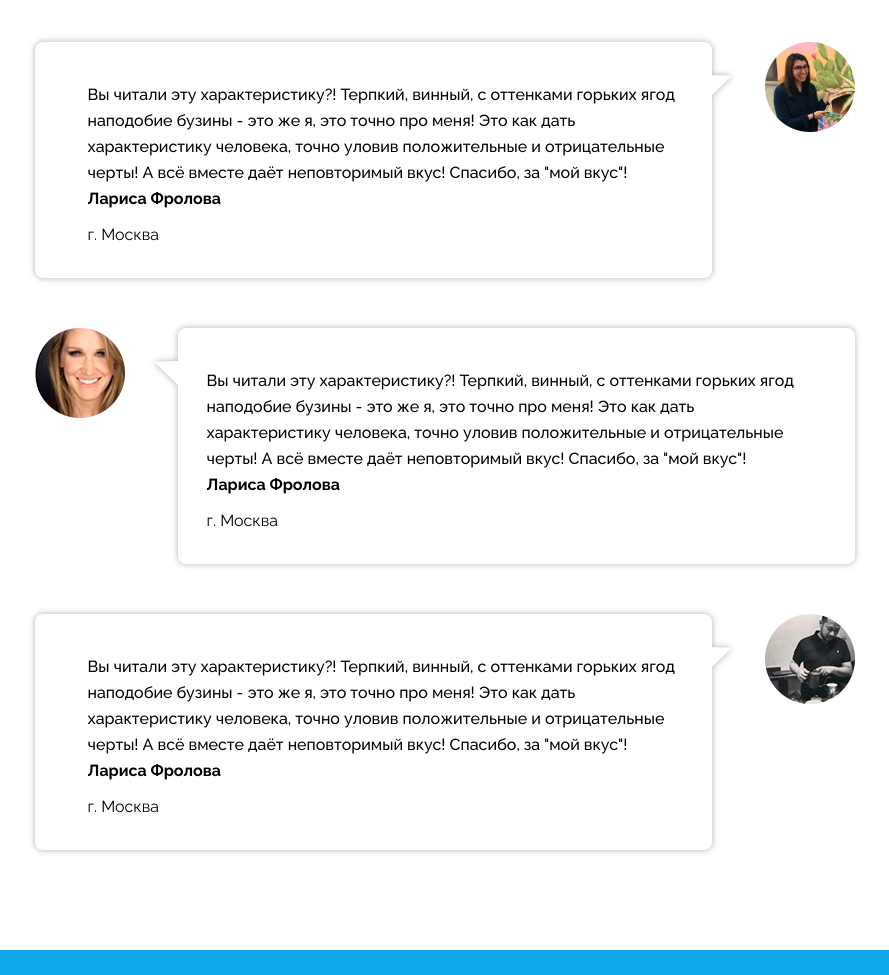
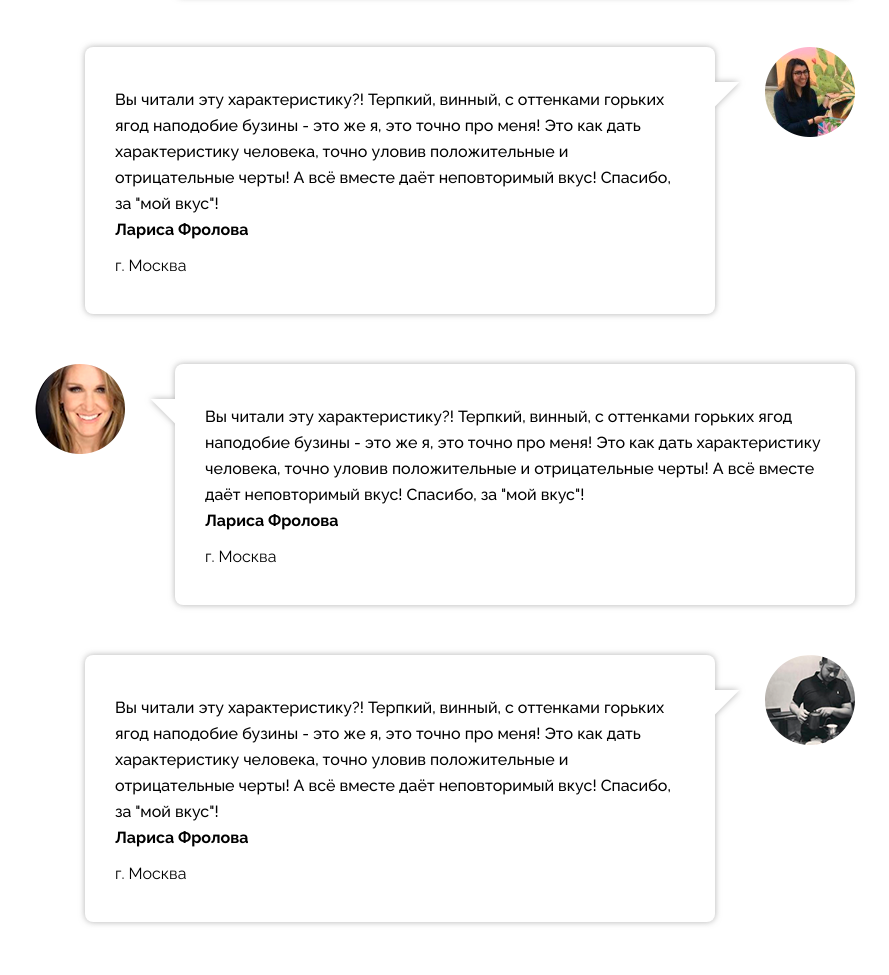
Before and after one commit to saintriko/FrontEnd_course, a plain HTML site: page coffee/index.html in a window 1280 px wide. Shown: the part 6240-7215 px from the top of the page, without its empty margins (195-1084 px from the left). Drawn offline with nearby package versions, Linux system fonts and the light colour scheme; files that its build step writes are made by us from their sources; files whose address does not match are found by name; a web font is replaced by a local one.

Commit message:
Изменил фон testimonial

```diff
--- a/coffee/index.html
+++ b/coffee/index.html
@@ -157,7 +157,8 @@
     <h2 class="section__title">Отзывы</h2>
     <div class="testimonial">
         <div class="testimonial__author_image"><img alt="author" src="dist/images/testimonial_author1.png"></div>
-        <div class="testimonial__quote">
+        <div class="testimonial__container">
+            <div class="testimonial__triangle"></div>
             <div class="testimonial__text">
                 <p>Вы читали эту характеристику?! Терпкий, винный, с оттенками горьких ягод наподобие бузины - это же я,
                     это точно про меня!
@@ -171,7 +172,8 @@
     </div>
     <div class="testimonial testimonial_right">
         <div class="testimonial__author_image"><img alt="author" src="dist/images/testimonial_author2.png"></div>
-        <div class="testimonial__quote testimonial__quote_right">
+        <div class="testimonial__container testimonial__container_right">
+            <div class="testimonial__triangle testimonial__triangle_right"></div>
             <div class="testimonial__text">
                 <p>Вы читали эту характеристику?! Терпкий, винный, с оттенками горьких ягод наподобие бузины - это же я,
                     это точно про меня!
@@ -185,7 +187,8 @@
     </div>
     <div class="testimonial">
         <div class="testimonial__author_image"><img alt="author" src="dist/images/testimonial_author3.png"></div>
-        <div class="testimonial__quote">
+        <div class="testimonial__container">
+            <div class="testimonial__triangle"></div>
             <div class="testimonial__text">
                 <p>Вы читали эту характеристику?! Терпкий, винный, с оттенками горьких ягод наподобие бузины - это же я,
                     это точно про меня!
@@ -199,7 +202,8 @@
     </div>
     <div class="testimonial testimonial_right">
         <div class="testimonial__author_image"><img alt="author" src="dist/images/testimonial_author4.png"></div>
-        <div class="testimonial__quote testimonial__quote_right">
+        <div class="testimonial__container testimonial__container_right">
+            <div class="testimonial__triangle testimonial__triangle_right"></div>
             <div class="testimonial__text">
                 <p>Вы читали эту характеристику?! Терпкий, винный, с оттенками горьких ягод наподобие бузины - это же я,
                     это точно про меня!
--- a/coffee/src/scss/blocks/testimonial/testimonial.scss
+++ b/coffee/src/scss/blocks/testimonial/testimonial.scss
@@ -3,7 +3,7 @@
     display: flex;
     flex-direction: row;
     justify-content: space-between;
-    width: 820px;
+    max-width: 820px;
     margin-left: auto;
     margin-right: auto;
     padding-bottom: 50px;
@@ -13,28 +13,42 @@
         flex-direction: row-reverse;
     }
 
-    &__quote
+    &__container
     {
-        background: $g-quote-background-image;
+        border-radius: 8px;
+        background: #fff;
         filter: drop-shadow(0 0 3px rgba(100, 100, 100, 0.5));
-        width: 701px;
-        height: 236px;
         color: $g-subtitle-color;
-
+        position: relative;
+        margin-left: 50px;
         &_right
         {
-            background: $g-quote-background-image-reverse;
+            margin-right: 50px;
+        }
+    }
+    &__triangle
+    {
+        position: absolute;
+        background: #fff;
+        width: 25px;
+        height: 25px;
+        clip-path: polygon(0 0, 100% 100%, 100% 0);
+        left: -25px;
+        top: 35px;
+        &_right
+        {
+            left: auto;
+            right: -25px;
+            top: 35px;
+            clip-path: polygon(0 0, 100% 0, 0 100%);
         }
     }
 
     &__text
     {
         padding-top: 40px;
-        flex-direction: column;
-        justify-content: space-around;
-        width: 85%;
-        margin-left: auto;
-        margin-right: auto;
+        padding-left: 30px;
+        padding-right: 30px;
         font-family: $g-subtitle-font;
         font-weight: 500;
         line-height: 26px;
@@ -49,5 +63,6 @@
     {
         font-weight: normal;
         padding-top: 10px;
+        padding-bottom: 35px;
     }
 }
```
Also changed, not shown: coffee/src/index.html (+8 -4 lines).
